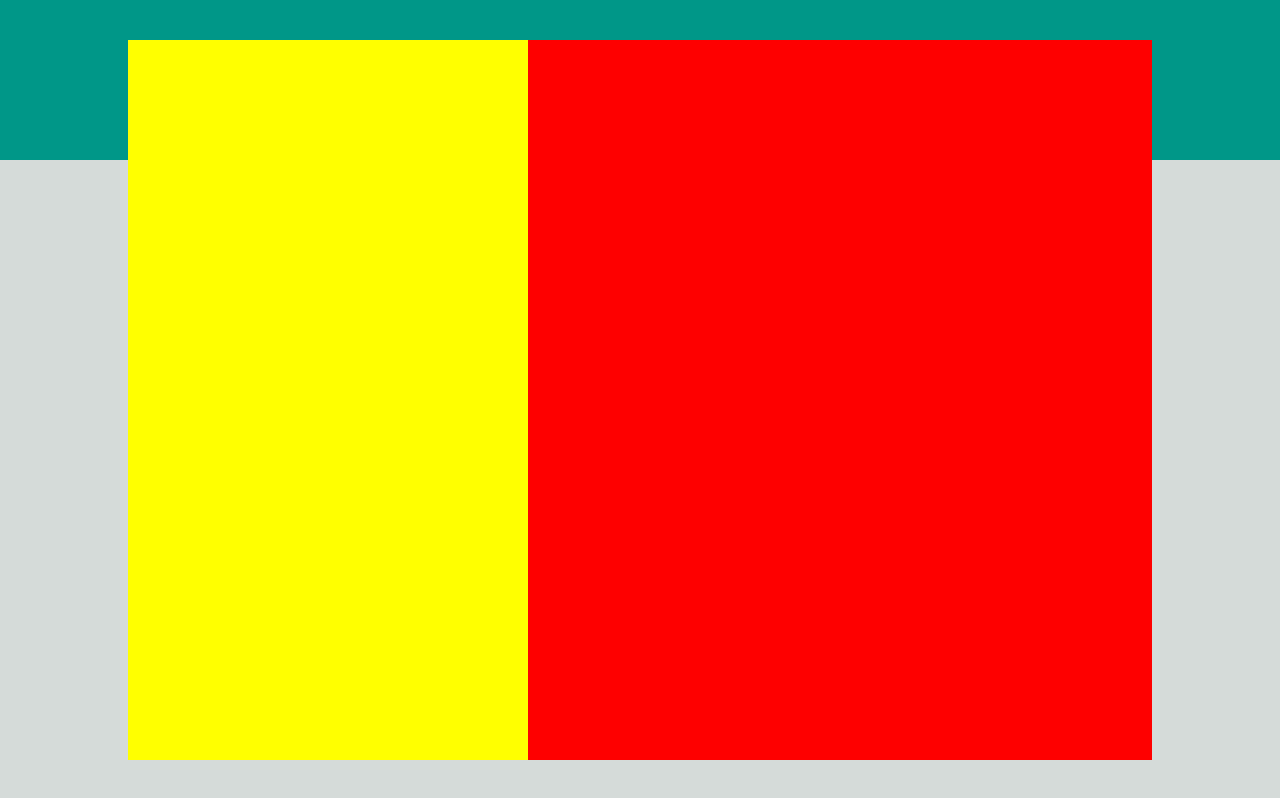
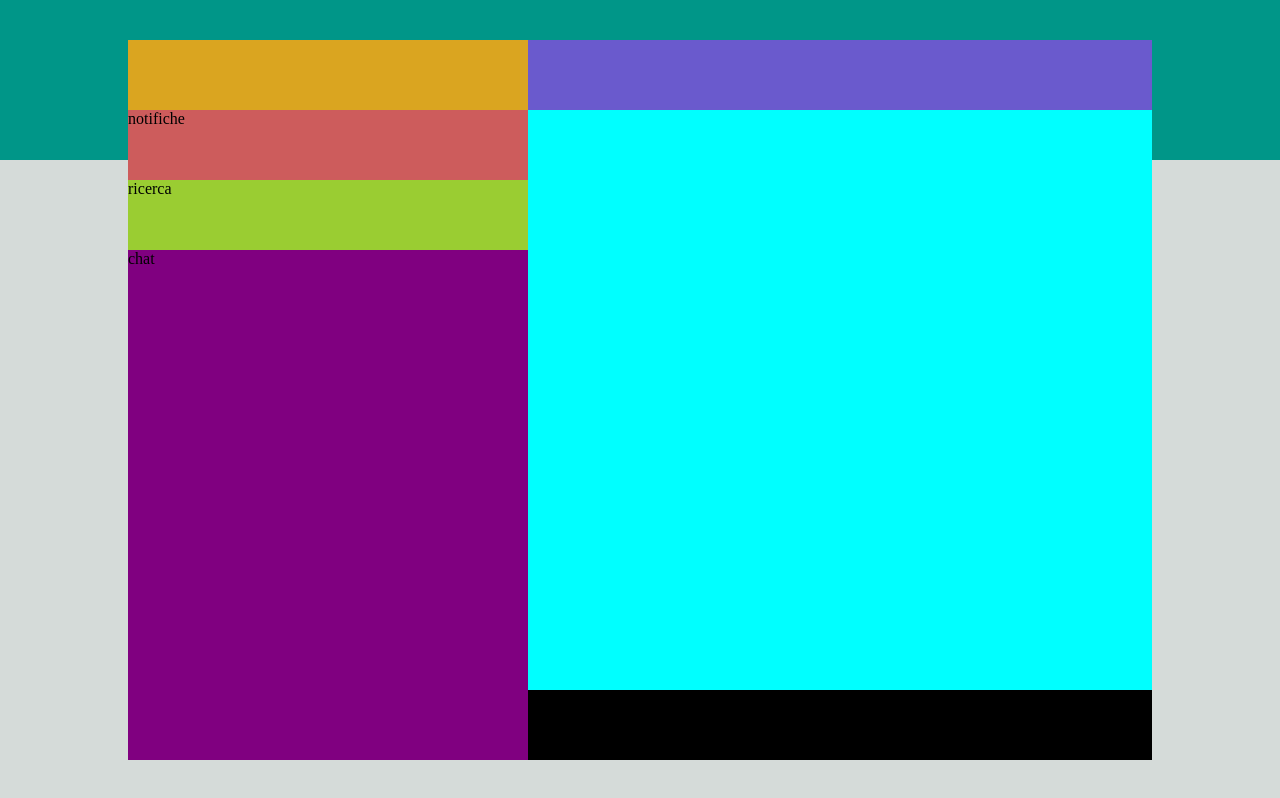
Before and after one commit to Robma1994/vue-boolzapp, a plain HTML site: page index.html in a window 1280 px wide. Drawn offline with nearby package versions, Linux system fonts and the light colour scheme.

Commit message:
struttura base completata

```diff
--- a/css/style.css
+++ b/css/style.css
@@ -31,23 +31,77 @@
     display: table;
     clear: both;
 }
-/*Container left*/
-.container-left {
+/* INIZIO NAV LEFT*/
+.nav-left {
     width: 400px;
     height: 100%;
     float: left;
     background-color: yellow;
 }
-/*Fine Container left*/
+/*Identifier*/
+.identifier {
+    width: 100%;
+    height: 70px;
+    background-color: goldenrod;
+}
+/*Fine Identifier*/
 
-/*Container right*/
-.container-right {
+/*Notifications*/
+.notifications {
+    width: 100%;
+    height: 70px;
+    background-color: indianred;
+}
+/*Fine Notifications*/
+
+/*Research*/
+.research {
+    width: 100%;
+    height: 70px;
+    background-color: yellowgreen;
+}
+/*Fine Research*/
+
+/*Chat*/
+.chat {
+    width: 100%;
+    height: calc(100% - 210px);
+    background-color: purple;
+}
+/*Fine Chat*/
+/*FINE NAV LEFT*/
+
+/*INIZIO SECTION OPEN CHAT*/
+.section-open-chat {
     width: calc(100% - 400px);
     height: 100%;
     float: right;
     background-color: red;
 }
-/*Fine Container right*/
+/*Open chat User*/
+.open-chat-user {
+    width: 100%;
+    height: 70px;
+    background-color: slateblue;
+}
+/*Chat message*/
+.chat-message {
+    width: 100%;
+    height: calc(100% - (70px + 70px));
+    background-color: aqua;
+}
+/*Fine Chat message*/
+
+/*Message enter*/
+.message-enter {
+    width: 100%;
+    height: 70px;
+    background-color: black;
+}
+/*Fine Message enter*/
+
+/*Fine open chat User*/
+/*FINE SECTION OPEN CHAT*/
 
 
 /*FINE CONTAINER*/
--- a/index.html
+++ b/index.html
@@ -10,14 +10,33 @@
 </head>
 <body>
     <div class="background">
-        <div class="container">
-            <div class="container-left">
+        <main class="container" id="root">
+            <nav class="nav-left">
+                <div class="identifier">
 
-            </div>
-            <div class="container-right">
+                </div>
+                <div class="notifications">
+                    notifiche
+                </div>
+                <div class="research">
+                    ricerca
+                </div>
+                <div class="chat">
+                    chat
+                </div>
+            </nav>
+            <section class="section-open-chat">
+                <div class="open-chat-user">
 
-            </div>
-        </div>
+                </div>
+                <div class="chat-message">
+
+                </div>
+                <div class="message-enter">
+
+                </div>
+            </section>
+        </main>
     </div>
     <script src="js/main.js"></script>
 </body>
--- a/js/main.js
+++ b/js/main.js
@@ -1,2 +1,11 @@
 //Collegato
 Vue.config.devtools = true;
+
+const app = new Vue(
+    {
+        el: "#root",
+        data: {
+            nome: ""
+        }
+    }
+)
```
